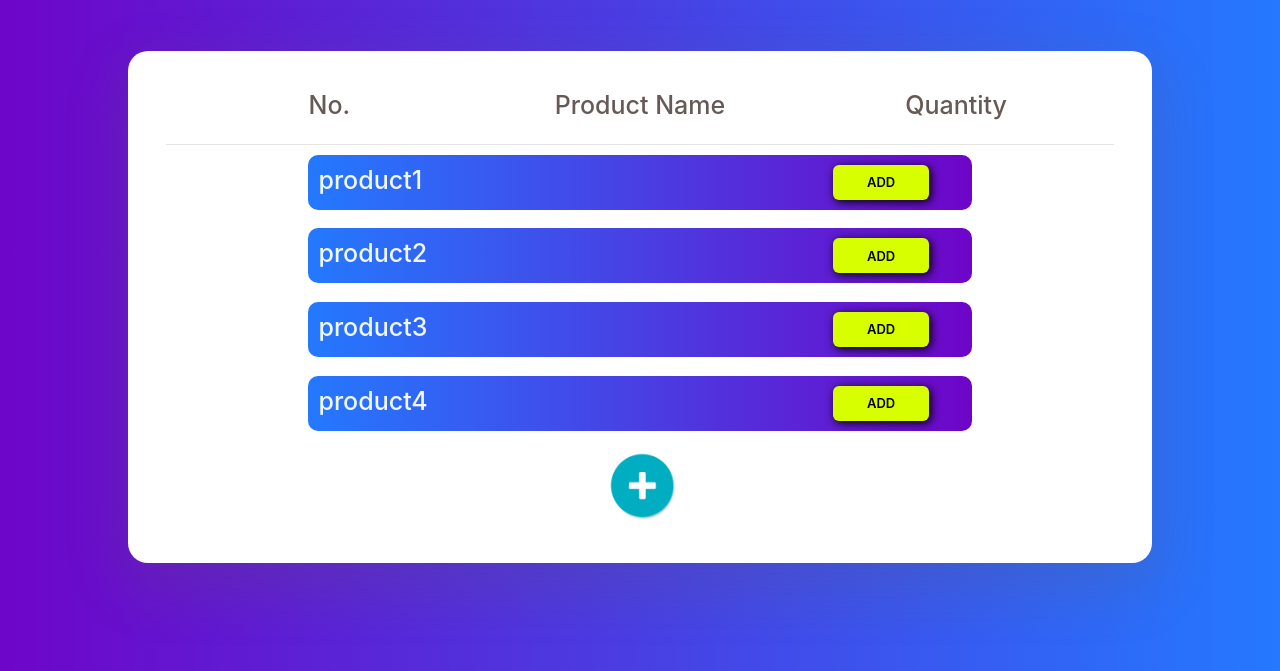
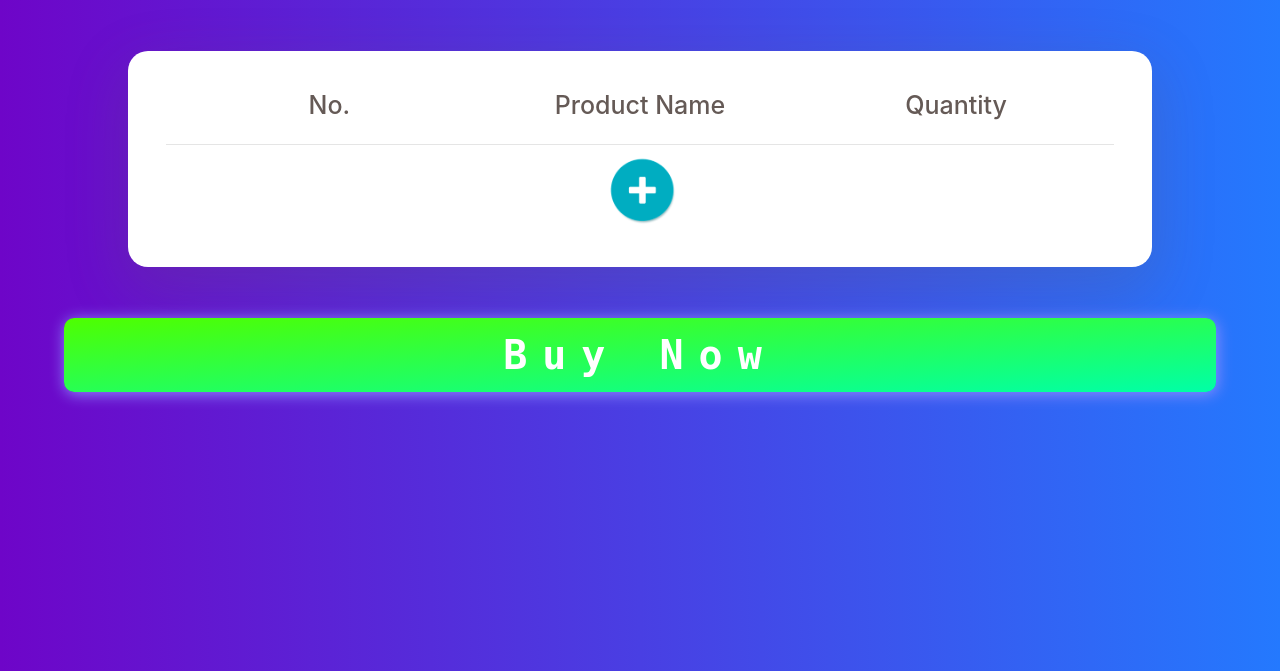
Before and after one commit to gokulvibe/Online-Supermarket, a Django app: template customer/templates/customer/list.html in a window 1280 px wide. Shown: the top 671 px of the page. Run offline with Django 3.2, Linux system fonts and the light colour scheme; the template is opened without the code that fills it, so the values that code supplies are empty; some libraries are stand-ins or nearby versions.

Commit message:
Improved the UI. upgraded the add to list feature

```diff
--- a/customer/templates/customer/list.html
+++ b/customer/templates/customer/list.html
@@ -9,7 +9,9 @@
   <meta name="description" content="">
   <meta name="viewport" content="width=device-width, initial-scale=1">
   <link rel="stylesheet" href="https://stackpath.bootstrapcdn.com/bootstrap/4.5.2/css/bootstrap.min.css" integrity="sha384-JcKb8q3iqJ61gNV9KGb8thSsNjpSL0n8PARn9HuZOnIxN0hoP+VmmDGMN5t9UJ0Z" crossorigin="anonymous">
-  <link href="{% static 'css/style1.css' %}" rel="stylesheet">
+    <link href="{% static 'css/style2btn.css' %}" rel="stylesheet">
+    <link href="{% static 'css/style1.css' %}" rel="stylesheet">
+
 </head>
 
 <body>
@@ -50,37 +52,18 @@
         </div>
         -->
 
+        <!-- for showing the search results
         <div class="row options">
             <div class="col2">
                 <h1>product1</h1>
             </div>
             <button type="button">ADD</button>
         </div>
-
-        <div class="row options">
-            <div class="col2">
-                <h1>product2</h1>
-            </div>
-            <button type="button">ADD</button>
-        </div>
-
-        <div class="row options">
-            <div class="col2">
-                <h1>product3</h1>
-            </div>
-            <button type="button">ADD</button>
-        </div>
-
-        <div class="row options">
-            <div class="col2">
-                <h1>product4</h1>
-            </div>
-            <button type="button">ADD</button>
-        </div>
+        -->
 
         <img id="addbtn" src="{%static 'css/img/add.png'%}">
     </div>
-
+    <button type='button' class="buy_button">Buy Now</button>
 
   <script src="{%static 'js/app.js'%}"></script>
 </body>
--- a/customer/views.py
+++ b/customer/views.py
@@ -2,4 +2,4 @@ from django.shortcuts import render,redirect
 from django.http import HttpResponse
 
 def home(request):
-    return render(request,"customer/login.html")
+    return render(request,"customer/list.html")
--- a/static/css/style1.css
+++ b/static/css/style1.css
@@ -216,3 +216,33 @@ img:hover{
     font-size: 130%;
     font-weight: 600;
 }
+
+/*style for buy now button*/
+
+.buy_button{
+    margin-left: 5%;
+    width:90%;
+    padding: 5px;
+    font-family: monospace;
+    font-weight: 600;
+    background: linear-gradient(to bottom right,#4eff00,#00ffa7);
+    border-style: none;
+    border-radius: 10px;
+    font-size: 40px;
+    letter-spacing: 15px;
+    box-shadow: 1px 2px 15px #918dff;
+    color:#ffffff;
+    outline:none
+}
+
+.buy_button:hover,
+.buy_button:focus{background: linear-gradient(to bottom right,#00ffba,#a7ff00);
+    outline:none
+}
+
+.buy_button:active{
+  background-color: #3e8e41;
+  box-shadow: 0 5px #666;
+  transform: translateY(4px);
+  outline:none
+}
--- a/static/js/app.js
+++ b/static/js/app.js
@@ -1,5 +1,7 @@
-var no = 1;
+var no = 1,choice = 1;
 var addbar = false;
+
+console.log('yes this is still working');
 
 document.getElementById("addbtn").addEventListener('click', ()=>{
     const addbtn = `
@@ -7,7 +9,7 @@ document.getElementById("addbtn").addEventListener('click', ()=>{
             <div class="form-control-lg">
                 <input type="Text" id="proname" placeholder="Enter Product name here">
                 <input type="Number" id="qty" placeholder="Enter Product Quantity here">
-                <button class="add">ADD</button>
+                <button class="add">Search</button>
             </div>
         </div>
     `;
@@ -15,18 +17,18 @@ document.getElementById("addbtn").addEventListener('click', ()=>{
     {
         document.getElementById("addbtn").insertAdjacentHTML('beforebegin',addbtn);
         addbar = true;
-        document.querySelector(".add").addEventListener('click',addrow);
+        document.querySelector(".add").addEventListener('click',searchResult);
     }
 });
 
-var addrow = (e)=>{
+var addrow = (itemname)=>{
     const addedrow = `
         <div class="row">
             <div class="col1">
                 <h1>${no}</h1>
             </div>
             <div class="col2">
-                <h1>${document.getElementById('proname').value}</h1>
+                <h1>${itemname}</h1>
             </div>
             <div class="col3">
                 <h1>${document.getElementById('qty').value}</h1>
@@ -38,3 +40,60 @@ var addrow = (e)=>{
     document.querySelector(".userproduct").remove();
     addbar = false;
 };
+
+//creating a sample obj which will hold product names (this object we will get from the backend)
+var obj = {
+    'pasta':1,
+    'rice':10,
+    'bread':2,
+    'flour':5,
+    'oil':2,
+    'eggs':12,
+    'honey':2,
+    'sugar':1,
+    'vingear':3
+};
+
+//creating a function to render search results
+function loadResult(name,id)
+{
+    var addres = `
+        <div class="row options" id=${'choice'+id}>
+            <div class="col2">
+                <h1>${name}</h1>
+            </div>
+            <button type="button">ADD</button>
+        </div>
+    `;
+    document.getElementById("addbtn").insertAdjacentHTML('beforebegin',addres);
+    document.getElementById("choice"+id).addEventListener('click',(e)=>{
+        addrow(document.getElementById('choice'+id).children[0].children[0].innerText);
+        clearSearchResults();
+    });
+}
+
+//creating a function to search for the matching results and load them
+function searchResult()
+{
+    userinput = document.getElementById('proname').value;
+    for(item in obj)
+    {
+        if(item.includes(userinput))
+            loadResult(item,choice++);
+    }
+}
+
+
+
+////////////////////////////////////////       DESTRUCTIVE FUNCTIONS //////////////////////////////
+
+//function to unload all the search results from the window
+function clearSearchResults()
+{
+    for(let x=1;x<choice;x++)
+    {
+        div = document.getElementById('choice'+x);
+        div.parentNode.removeChild(div);
+    }
+    choice = 1;
+}
```
Also changed, not shown: assets/css/style1.css (+7 -0 lines), assets/js/app.js (+64 -5 lines).
